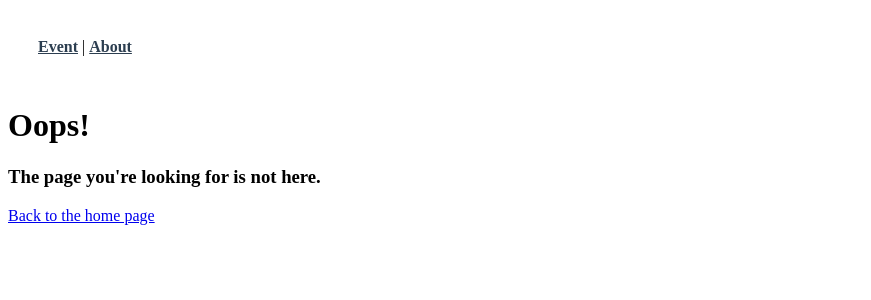
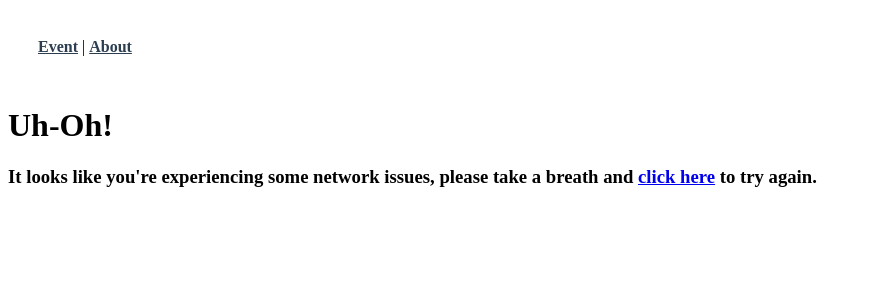
Before and after one commit to LinnLattYamxne/Component_Lab2, a Vue app in the folder compo_lab2/: page /network-error in a window 1280 px wide. Shown: the top 300 px of the page, without its empty margins (0-871 px from the left). Built offline with nearby package versions, Linux system fonts and the light colour scheme; the HTML template or start-up script is replaced by a standard one.

Commit message:
network error 5.2

```diff
--- a/compo_lab2/src/router/index.ts
+++ b/compo_lab2/src/router/index.ts
@@ -6,6 +6,7 @@
 import EventEditView from '@/views/event/EditView.vue'
 import EventLayoutView from '@/views/event/LayoutView.vue'
 import NotFoundView from '@/views/NotFoundView.vue'
+import NetworkErrorView from '@/views/NetworkErrorView.vue'
 
 const router = createRouter({
   history: createWebHistory(import.meta.env.BASE_URL),
@@ -54,6 +55,11 @@
       props: true
     },
     {
+      path: '/network-error',
+      name: 'network-error-view',
+      component: NetworkErrorView
+    },
+    {
       path: '/:catchAll(.*)',
       name: 'not-found',
       component: NotFoundView
--- /dev/null
+++ b/compo_lab2/src/views/NetworkErrorView.vue
@@ -0,0 +1,10 @@
+<template>
+  <div class="networkError">
+    <h1>Uh-Oh!</h1>
+    <h3>
+      It looks like you're experiencing some network issues, please take a
+      breath and
+      <a href="#" @click="$router.go(-1)">click here</a> to try again.
+    </h3>
+  </div>
+</template>
--- a/compo_lab2/src/views/event/LayoutView.vue
+++ b/compo_lab2/src/views/event/LayoutView.vue
@@ -18,11 +18,15 @@
     .then((response) => {
       event.value = response.data
     })
-    .catch(() => {
-      router.push({
-        name: '404-resource-view',
-        params: { resource: 'event' }
-      })
+    .catch((error) => {
+      if (error.response && error.response.status === 404) {
+        router.push({
+          name: '404-resource-view',
+          params: { resource: 'event' }
+        })
+      } else {
+        router.push({ name: 'network-error-view' })
+      }
     })
 })
 </script>
```
